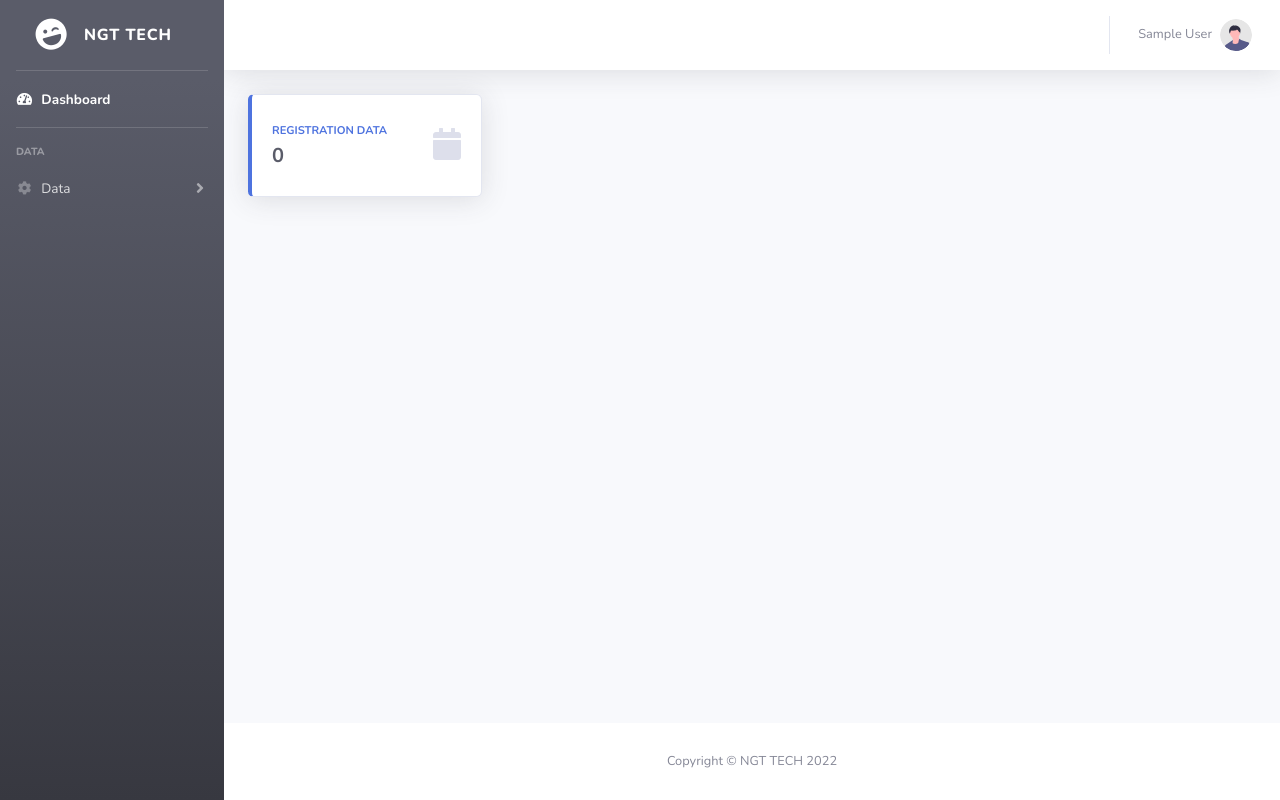
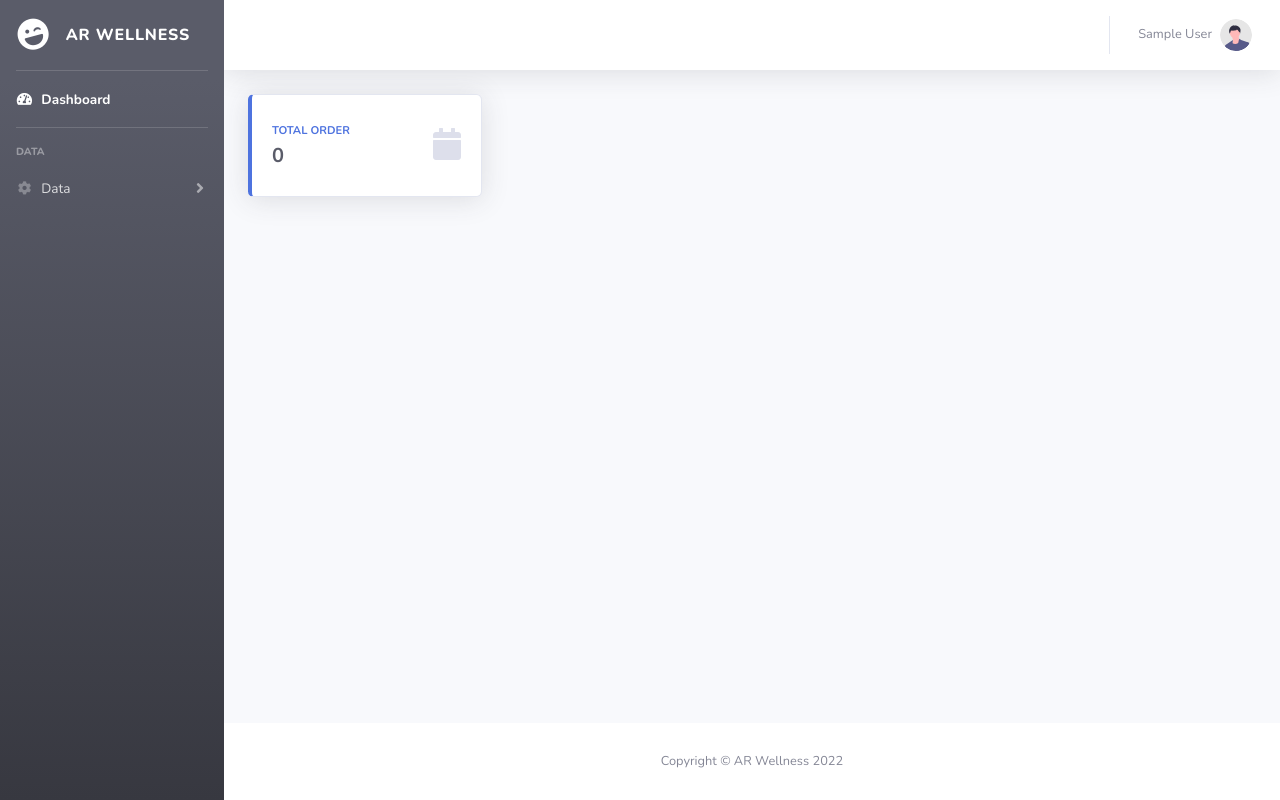
Before and after one commit to Do-Test-Live/W-AR-Wellness-Technology, a PHP site: the page made by admin/dashboard.php in a window 1280 px wide. Run offline with PHP 8.4, Linux system fonts and the light colour scheme; the visitor is signed in with stand-in values (Sample User, id 1); data that the repository does not hold is empty.

Commit message:
update files

```diff
--- a/admin/dashboard.php
+++ b/admin/dashboard.php
@@ -14,7 +14,7 @@ $db_handle = new DBController();
     <meta name="description" content="">
     <meta name="author" content="">
 
-    <title>Dashboard - NGT TECH</title>
+    <title>Dashboard - AR Wellness</title>
 
     <?php require_once 'include/css.php'; ?>
 
@@ -47,11 +47,11 @@ $db_handle = new DBController();
                                 <div class="row no-gutters align-items-center">
                                     <div class="col mr-2">
                                         <div class="text-xs font-weight-bold text-primary text-uppercase mb-1">
-                                            Registration Data
+                                            Total Order
                                         </div>
                                         <div class="h5 mb-0 font-weight-bold text-gray-800">
                                             <?php
-                                            $row_count = $db_handle->numRows("SELECT * FROM registration order by id desc");
+                                            $row_count = $db_handle->numRows("SELECT * FROM order_detail order by id desc");
                                             echo $row_count;
                                             ?>
                                         </div>
--- a/admin/enquiry.php
+++ b/admin/enquiry.php
@@ -14,7 +14,7 @@ $db_handle = new DBController();
     <meta name="description" content="">
     <meta name="author" content="">
 
-    <title>Enquiry Info - NGT TECH</title>
+    <title>Enquiry Info - AR Wellness</title>
 
     <?php require_once 'include/css.php'; ?>
 
--- a/admin/include/footer.php
+++ b/admin/include/footer.php
@@ -2,7 +2,7 @@
 <footer class="sticky-footer bg-white">
     <div class="container my-auto">
         <div class="copyright text-center my-auto">
-            <span>Copyright &copy; NGT TECH 2022</span>
+            <span>Copyright &copy; AR Wellness 2022</span>
         </div>
     </div>
 </footer>
--- a/admin/include/sidebar.php
+++ b/admin/include/sidebar.php
@@ -6,7 +6,7 @@
         <div class="sidebar-brand-icon rotate-n-15">
             <i class="fas fa-laugh-wink"></i>
         </div>
-        <div class="sidebar-brand-text mx-3">NGT TECH</div>
+        <div class="sidebar-brand-text mx-3">AR Wellness</div>
     </a>
 
     <!-- Divider -->
--- a/admin/index.php
+++ b/admin/index.php
@@ -14,7 +14,7 @@ if (isset($_SESSION['userid'])) {
     <meta name="description" content="">
     <meta name="author" content="">
 
-    <title>Login - NGT TECH</title>
+    <title>Login - AR Wellness</title>
 
     <!-- Custom fonts for this template-->
     <link href="vendor/fontawesome-free/css/all.min.css" rel="stylesheet" type="text/css">
@@ -43,7 +43,7 @@ if (isset($_SESSION['userid'])) {
                         <div class="col-lg-12">
                             <div class="p-5">
                                 <div class="text-center">
-                                    <h1 class="h4 text-gray-900 mb-4">NGT TECH Admin panel!</h1>
+                                    <h1 class="h4 text-gray-900 mb-4">AR Wellness Admin panel!</h1>
                                 </div>
                                 <form class="user" action="" method="post">
                                     <div class="form-group">
--- a/admin/registration.php
+++ b/admin/registration.php
@@ -14,7 +14,7 @@ $db_handle = new DBController();
     <meta name="description" content="">
     <meta name="author" content="">
 
-    <title>Apply - NGT TECH</title>
+    <title>Apply - AR Wellness</title>
 
     <?php require_once 'include/css.php'; ?>
 
--- a/admin/user.php
+++ b/admin/user.php
@@ -14,7 +14,7 @@ $db_handle = new DBController();
     <meta name="description" content="">
     <meta name="author" content="">
 
-    <title>User Info - NGT TECH</title>
+    <title>User Info - AR Wellness</title>
 
     <?php require_once 'include/css.php'; ?>
 
--- a/include/dbController.php
+++ b/include/dbController.php
@@ -3,13 +3,13 @@ class DBController {
     private $host = "localhost";
     private $user = "root";
     private $password = "";
-    private $database = "ngt_tech";
+    private $database = "arwellnesshk";
     private $from_email='noreply@ngt-tech.io';
     private $notification_email='francis00358@gmail.com';
     private $conn;
 
     function __construct() {
-        if($_SERVER['SERVER_NAME']=="ngt-tech.io"||$_SERVER['SERVER_NAME']=="www.ngt-tech.io"){
+        if($_SERVER['SERVER_NAME']=="arwellnesshk.com"||$_SERVER['SERVER_NAME']=="www.arwellnesshk.com"){
             $this->host = "localhost";
             $this->user = "ngttech";
             $this->password = "@Bcd1234";
```
Also changed, not shown: admin/report.php (+4 -4 lines).
